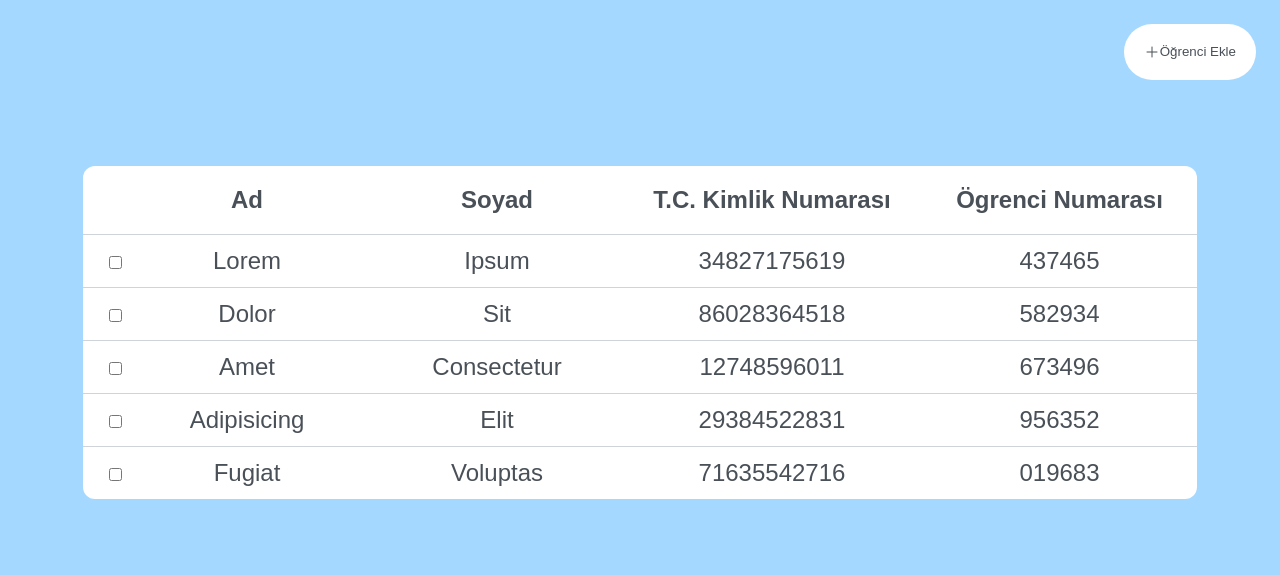
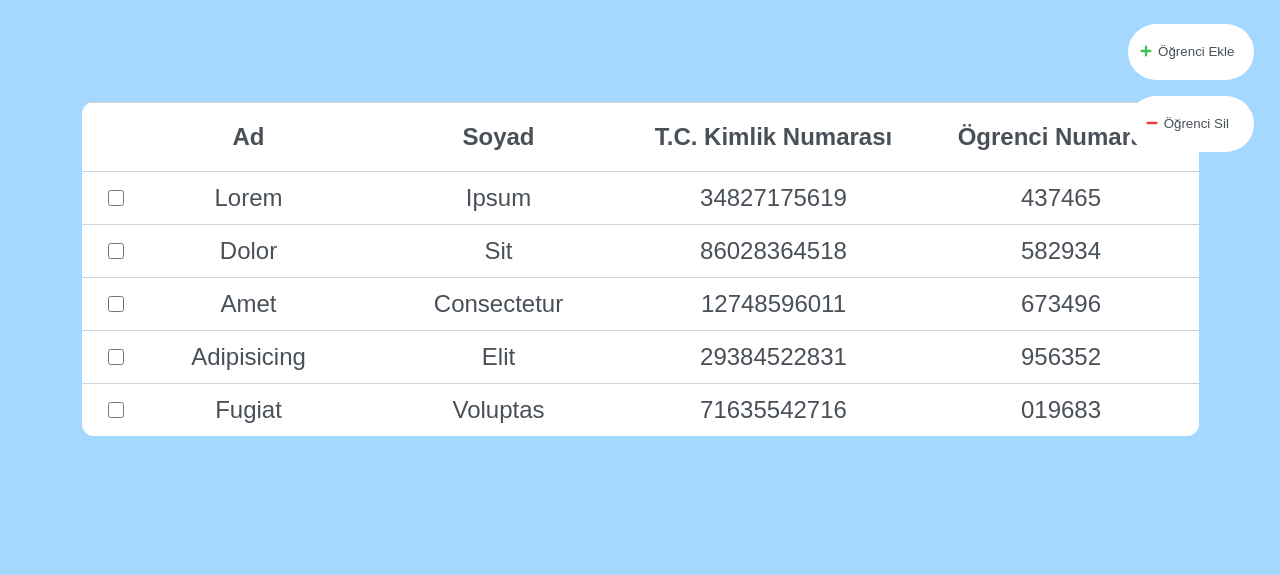
Before and after one commit to alikendir0/0001, a plain HTML site: page OgrenciListesi.html in a window 1280 px wide. Shown: the top 575 px of the page. Drawn offline with Linux system fonts and the light colour scheme.

Commit message:
some clean-up&student deletion system

```diff
--- a/OgrenciListesi.html
+++ b/OgrenciListesi.html
@@ -9,6 +9,7 @@
   </head>
   <body>
     <nav>
+      <div class="buttons">
         <button type="button" id="open" class="addRow">
           <svg
             xmlns="http://www.w3.org/2000/svg"
@@ -26,6 +27,29 @@
           </svg>
           Öğrenci Ekle
         </button>
+        <button
+          type="button"
+          id="delete"
+          class="addRow"
+          onclick="deleteStudent(getCheckedPositions())"
+        >
+          <svg
+            xmlns="http://www.w3.org/2000/svg"
+            fill="none"
+            viewBox="0 0 24 24"
+            stroke-width="1.5"
+            stroke="currentColor"
+            class="deleteIcon"
+          >
+            <path
+              stroke-linecap="round"
+              stroke-linejoin="round"
+              d="M19.5 12h-15"
+            />
+          </svg>
+          Öğrenci Sil
+        </button>
+      </div>
       <div class="modal" id="modal">
         <div class="modal-header">
           <button class="close-button" type="button" id="close">&times;</button>
--- a/OgrenciListesiScript.js
+++ b/OgrenciListesiScript.js
@@ -13,6 +13,46 @@ function checkTableData() {
     noDataMessage.style.display = "none";
     table.style.display = "table";
   }
+}
+
+function submit() {
+  var ad = document.getElementById("ad").value;
+  var soyad = document.getElementById("soyad").value;
+  var tcNo = document.getElementById("tcNo").value;
+  var ogrenciNo = document.getElementById("ogrenciNo").value;
+  const container = document.querySelector(".container");
+  const modal = document.getElementById("modal");
+  const overlay = document.getElementById("overlay");
+
+  if (!credentialsCheck(ad, soyad, tcNo, ogrenciNo)) return;
+  createNewRow(container, ad, soyad, tcNo, ogrenciNo);
+  clearInputFields();
+  modalDisappear(modal, overlay);
+  checkTableData();
+}
+
+function createNewRow(container, ad, soyad, tcNo, ogrenciNo) {
+  const newRow = document.createElement("tr");
+  const checkbox = document.createElement("input");
+  const boxCell = document.createElement("td");
+  const adCell = document.createElement("td");
+  const soyadCell = document.createElement("td");
+  const tcNoCell = document.createElement("td");
+  const ogrenciNoCell = document.createElement("td");
+  checkbox.className = "Checkbox";
+  checkbox.type = "checkbox";
+  adCell.textContent = ad;
+  soyadCell.textContent = soyad;
+  tcNoCell.textContent = tcNo;
+  ogrenciNoCell.textContent = ogrenciNo;
+  newRow.appendChild(boxCell);
+  boxCell.appendChild(checkbox);
+  newRow.appendChild(adCell);
+  newRow.appendChild(soyadCell);
+  newRow.appendChild(tcNoCell);
+  newRow.appendChild(ogrenciNoCell);
+
+  container.appendChild(newRow);
 }
 
 function modalAppear(modal, overlay) {
@@ -56,78 +96,73 @@ function clearInputFields() {
   });
 }
 
-function submit() {
+function deleteStudent(studentRow) {
+  const container = document.querySelector(".container");
+  for (let i = 0; i < studentRow.length; i++) {
+    if (studentRow[i] >= 1 && studentRow[i] < container.rows.length) {
+      container.deleteRow(studentRow[i]);
+    } else {
+      console.error("Row number is out of range");
+    }
+  }
+}
+
+function getCheckedPositions() {
+  const checkboxes = document.querySelectorAll(".Checkbox");
+  const checkedPositions = [];
+  checkboxes.forEach((checkbox, index) => {
+    if (checkbox.checked) {
+      checkedPositions.push(index + 1);
+    }
+  });
+  return checkedPositions.reverse();
+}
+
+function credentialsCheck(ad, soyad, tcNo, ogrenciNo) {
   let temp = true;
-  let ad = document.getElementById("ad").value;
   while (temp) {
     if (!(ad === null || ad === "")) {
       temp = false;
     } else {
       hataliAppear();
-      return;
+      return false;
     }
   }
 
   temp = true;
-  let soyad = document.getElementById("soyad").value;
   while (temp) {
     if (!(soyad === null || soyad === "")) {
       temp = false;
     } else {
       hataliAppear();
-      return;
+      return false;
     }
   }
 
   temp = true;
-  let tcNo = document.getElementById("tcNo").value;
   while (temp) {
     if (tcNoCheck(tcNo)) {
       temp = false;
     } else {
       hataliAppear();
-      return;
+      return false;
     }
   }
 
   temp = true;
-  let ogrenciNo = document.getElementById("ogrenciNo").value;
   while (temp) {
     if (Math.floor(Math.log10(ogrenciNo)) + 1 == 6) {
       temp = false;
     } else {
       hataliAppear();
-      return;
+      return false;
     }
   }
-
-  const newRow = document.createElement("tr");
-  const adCell = document.createElement("td");
-  const soyadCell = document.createElement("td");
-  const tcNoCell = document.createElement("td");
-  const ogrenciNoCell = document.createElement("td");
-  adCell.textContent = ad;
-  soyadCell.textContent = soyad;
-  tcNoCell.textContent = tcNo;
-  ogrenciNoCell.textContent = ogrenciNo;
-  newRow.appendChild(adCell);
-  newRow.appendChild(soyadCell);
-  newRow.appendChild(tcNoCell);
-  newRow.appendChild(ogrenciNoCell);
-
-  const container = document.querySelector(".container");
-  container.appendChild(newRow);
-
-  const modal = document.getElementById("modal");
-  const overlay = document.getElementById("overlay");
-  clearInputFields();
-  modalDisappear(modal, overlay);
-  checkTableData();
+  return true;
 }
 
 function tcNoCheck(tcNo) {
   var temp = String(tcNo).split("").map(Number);
-  console.log(typeof temp[1]);
   if (!/^\d{11}$/.test(tcNo)) return false;
 
   let temp10 = 0;
--- a/OgrenciListesiStyle.css
+++ b/OgrenciListesiStyle.css
@@ -35,15 +35,16 @@ a:active {
   background-color: white;
   color: #495057;
   border: none;
-  margin: 24px 24px;
   padding: 20px 20px;
   border-radius: 30px;
   display: flex;
   gap: -5px;
   cursor: pointer;
+  justify-content: center;
 }
 
 .Checkbox-th {
+  width: 42px;
 }
 
 .Ad-th {
@@ -63,6 +64,8 @@ a:active {
 
 .Checkbox {
   margin-left: 26px;
+  width: 16px;
+  height: 16px;
 }
 
 .noData {
@@ -79,6 +82,7 @@ table {
   background-color: white;
   margin: auto;
   border-radius: 12px;
+  margin-top: 102px;
   margin-bottom: 48px;
   display: none;
 }
@@ -98,13 +102,6 @@ td {
   text-align: center;
 }
 
-tr:first-child {
-  border-top: none;
-}
-tr:last-child {
-  border-bottom: none;
-}
-
 .navigation {
   margin: auto;
   padding: 24px 24px;
@@ -121,6 +118,21 @@ tr:last-child {
 .addIcon {
   height: 16px;
   width: 16px;
+  stroke: #40c057;
+  stroke-width: 4;
+  margin-left: -10px;
+  margin-right: 4px;
+  padding-bottom: 2px;
+}
+
+.deleteIcon {
+  height: 16px;
+  width: 16px;
+  stroke: #f03e3e;
+  stroke-width: 4;
+  margin-left: -10px;
+  margin-right: 4px;
+  padding-bottom: 2px;
 }
 
 .modal {
@@ -229,3 +241,12 @@ tr:last-child {
 .submit-button:active {
   background-color: #1098ada2;
 }
+
+.buttons {
+  display: flex;
+  flex-direction: column;
+  gap: 16px;
+  position: absolute;
+  top: 3%;
+  right: 2%;
+}
```
Lines whose indentation alone changed are shown as unchanged.
